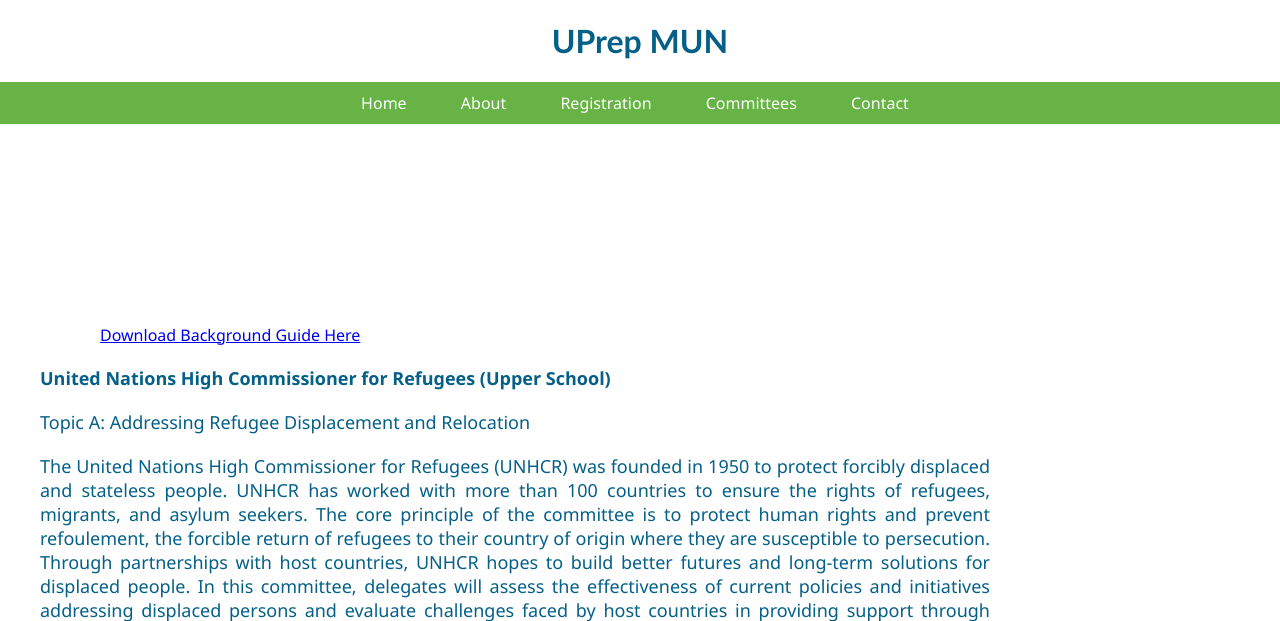
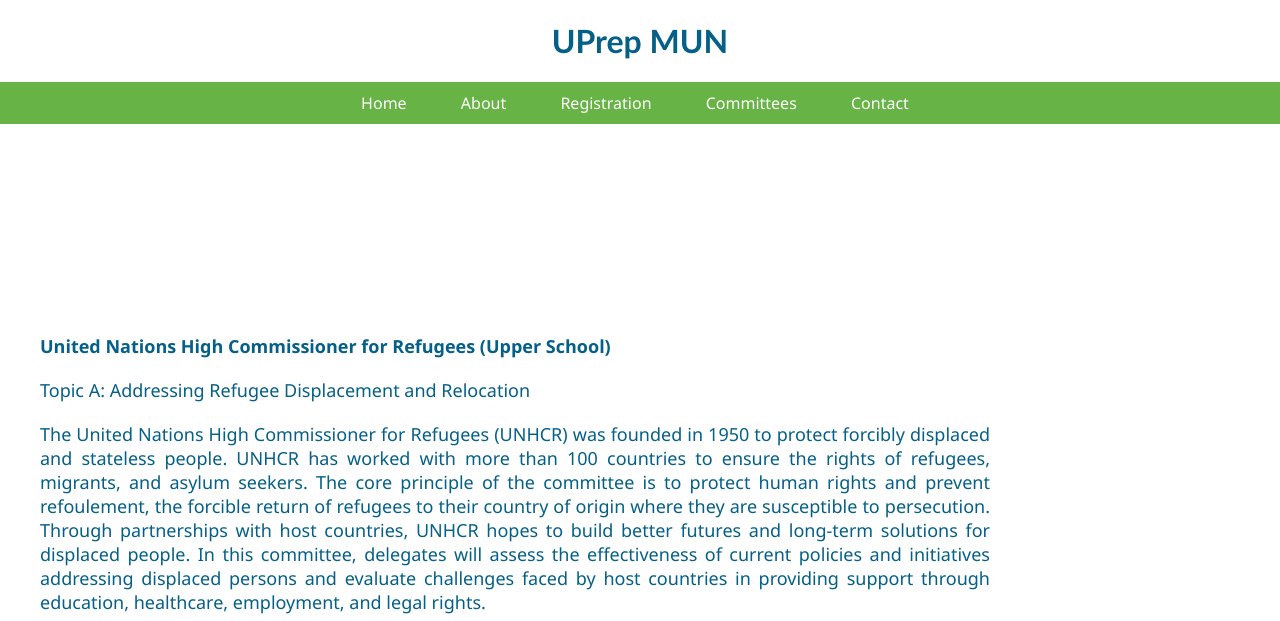
Before and after one commit to AnoushaMukherjee/UPrepMUN-website, a Flask app: page /templates/committees in a window 1280 px wide. Shown: the top 621 px of the page. Run offline with Flask 3, Linux system fonts and the light colour scheme.

Commit message:
Update committees.html

```diff
--- a/templates/committees.html
+++ b/templates/committees.html
@@ -107,7 +107,6 @@
     </nav>
     <div class="container">
         <div class="about-MUN">
-            <a href="{{ url_for('documents', filename='UNHCRMS.pdf') }}" target="_blank">Download Background Guide Here</a>
             <p><b>United Nations High Commissioner for Refugees (Upper School)</b></p>
             <p>Topic A: Addressing Refugee Displacement and Relocation</p>
             <p>The United Nations High Commissioner for Refugees (UNHCR) was founded in 1950 to protect forcibly displaced and stateless people. UNHCR has worked with more than 100 countries to ensure the rights of refugees, migrants, and asylum seekers. The core principle of the committee is to protect human rights and prevent refoulement, the forcible return of refugees to their country of origin where they are susceptible to persecution. Through partnerships with host countries, UNHCR hopes to build better futures and long-term solutions for displaced people. In this committee, delegates will assess the effectiveness of current policies and initiatives addressing displaced persons and evaluate challenges faced by host countries in providing support through education, healthcare, employment, and legal rights.</p>
```
